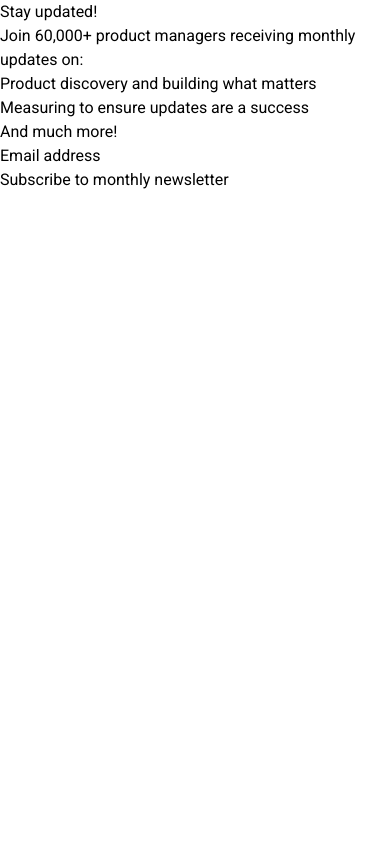
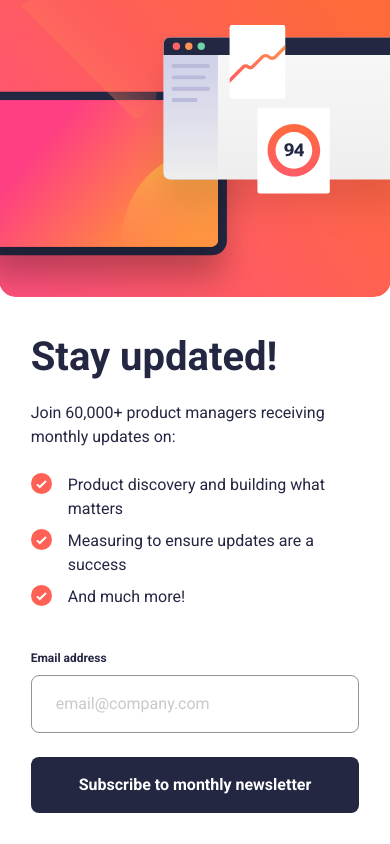
Before and after one commit to anggelserrato/fm-newsletter-sign-up-form-with-success-message, a React (Vite) app: page / in a window 390 px wide. Built offline with nearby package versions, Linux system fonts and the light colour scheme.

Commit message:
feat: implement sign-up form with state management and success screen for mobile version

```diff
--- a/src/components/SignUpForm.jsx
+++ b/src/components/SignUpForm.jsx
@@ -1,24 +1,83 @@
+import { useState } from 'react';
+import iconList from '../assets/icon-list.svg';
+import iconSuccess from '../assets/icon-success.svg';
+import illustrationDesktop from '../assets/illustration-sign-up-desktop.svg';
+import illustrationMobile from '../assets/illustration-sign-up-mobile.svg';
+import illustrationTablet from '../assets/illustration-sign-up-tablet.svg';
+
 function SignUpForm() {
+  const [email, setEmail] = useState('');
+  const [error, setError] = useState('');
+  const [submitted, setSubmitted] = useState(false);
+
+  if (submitted) {
+    return (
+      <main>
+        <section>
+          <img src={iconSuccess} alt="Success icon" />
+          <p>Thanks for subscribing!</p>
+          <p>
+            A confirmation email has been sent to ash@loremcompany.com. Please
+            open it and click the button inside to confirm your subscription.
+          </p>
+          <button onClick={() => setSubmitted(false)}>Dismiss message</button>
+        </section>
+      </main>
+    );
+  }
+
   return (
-    <main>
-      <section>
-        <p>Stay updated!</p>
-        <p>Join 60,000+ product managers receiving monthly updates on:</p>
-        <p>Product discovery and building what matters</p>
-        <p>Measuring to ensure updates are a success</p>
-        <p>And much more!</p>
-        <p>Email address</p>
-        <p>Subscribe to monthly newsletter</p>
+    <main className="flex min-h-screen flex-col items-center">
+      <section className="flex max-w-md flex-col text-blue-800">
+        <div>
+          <img
+            src={illustrationMobile}
+            alt="Mobile illustration"
+            className="w-full"
+          />
+        </div>
+
+        <div className="mt-card-500 flex flex-col gap-card-500 px-card-400">
+          <div className="flex flex-col gap-card-300">
+            <p className="text-preset-1-bold-mobile">Stay updated!</p>
+            <p className="text-preset-2-regular">
+              Join 60,000+ product managers receiving monthly updates on:
+            </p>
+            <ul className="flex flex-col gap-card-100 text-preset-2-regular">
+              <li className="flex items-start gap-card-200">
+                <img src={iconList} alt="Icon list" />
+                Product discovery and building what matters
+              </li>
+              <li className="flex items-start gap-card-200">
+                <img src={iconList} alt="Icon list" />
+                Measuring to ensure updates are a success
+              </li>
+              <li className="flex items-start gap-card-200">
+                <img src={iconList} alt="Icon list" />
+                And much more!
+              </li>
+            </ul>
+          </div>
+
+          <div className="flex flex-col gap-card-300">
+            <div className="flex flex-col gap-card-100">
+              <p className="text-preset-3-bold">Email address</p>
+              <input
+                type="email"
+                value={email}
+                onChange={(e) => setEmail(e.target.value)}
+                placeholder="email@company.com"
+                className="rounded-lg border border-grey px-card-300 py-card-200 text-preset-2-regular text-grey"
+              />
+            </div>
+            <button className="w-full rounded-lg bg-blue-800 px-card-600 py-card-200 text-preset-2-bold text-nowrap text-white">
+              Subscribe to monthly newsletter
+            </button>
+          </div>
+        </div>
       </section>
     </main>
   );
-  {
-    /* <section>
-      <p>Thanks for subscribing!</p>
-      <p>A confirmation email has been sent to ash@loremcompany.com. Please open it and click the button inside to confirm your subscription.</p>
-      <p>Dismiss message</p>
-    </section> */
-  }
 }
 
 export default SignUpForm;
```
